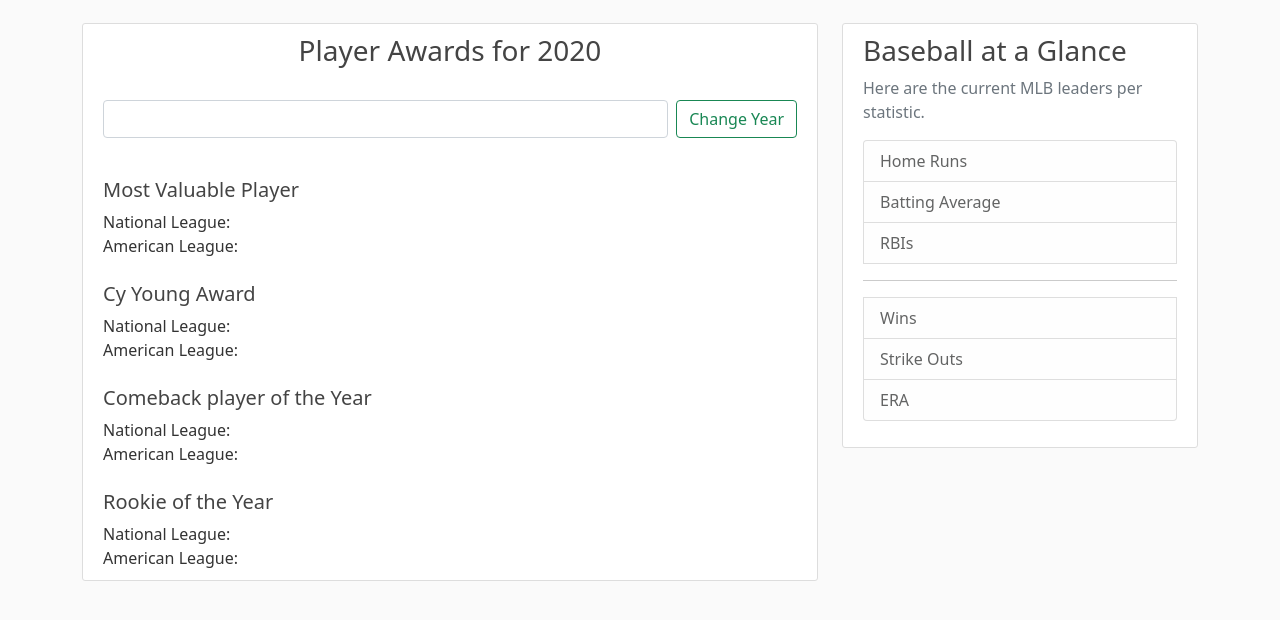
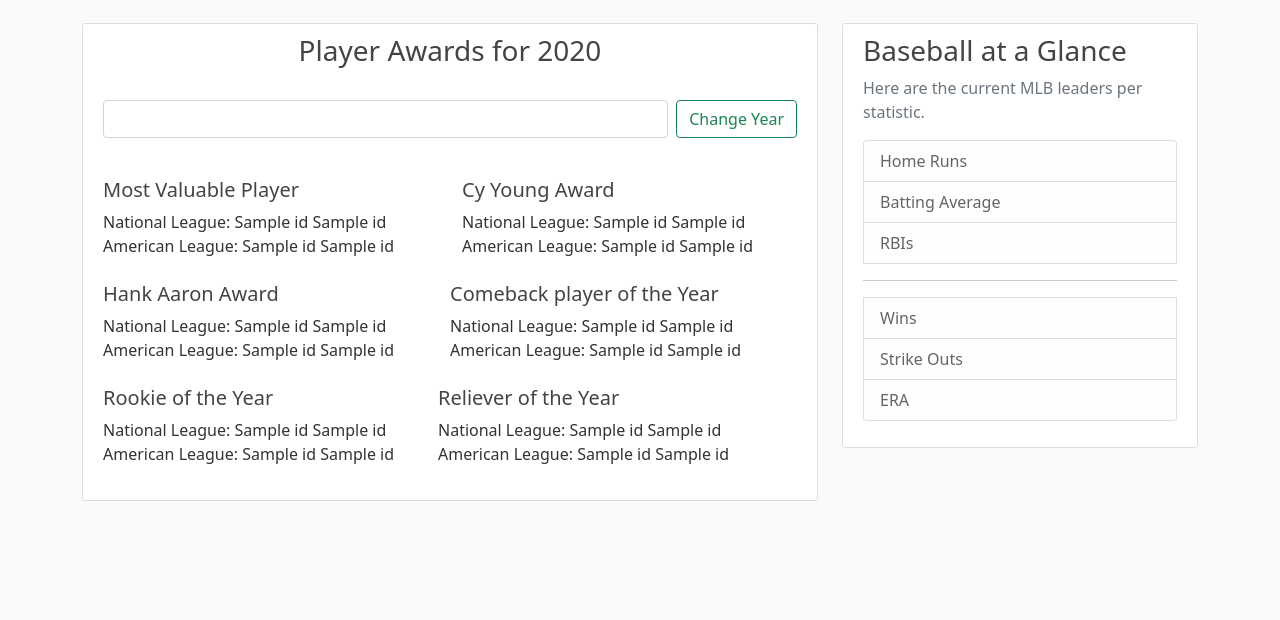
Before and after one commit to SheldonSmith2/CSI_3335_Group_Project, a Flask app: template app/templates/playerawards.html in a window 1280 px wide. Shown: the part 57-677 px from the top of the page. Run offline with Flask 2, Linux system fonts and the light colour scheme; tables that the repository leaves empty hold one stand-in row (values such as "Sample post"); the template is opened without the code that fills it: values that come from a table or form of the project are taken from there, most other values are stand-ins (such as "Sample title", 1, 10 or a date in 2020); parts of the project's set-up code (start-up, migrations or seed data) failed here and were passed over.

Commit message:
Modified fav team list and added player awards

```diff
--- a/app/forms.py
+++ b/app/forms.py
@@ -4,7 +4,12 @@ from flask_login import current_user
 from wtforms import StringField, PasswordField, BooleanField, SubmitField, SelectField
 from wtforms.validators import DataRequired, Email, EqualTo, ValidationError
 from app.userModel import User
+from app.baseballModels.modelConnection import getCurrentTeams
 
+teams = getCurrentTeams()
+teamsForm = []
+for team in teams:
+    teamsForm.append(team[0])
 
 # The class to handle the login information
 class LoginForm(FlaskForm):
@@ -20,7 +25,7 @@ class RegisterForm(FlaskForm):
     email = StringField('Email', validators=[DataRequired(), Email()])
     password = PasswordField('Password', validators=[DataRequired()])
     passwordRepeat = PasswordField('Repeat Password', validators=[DataRequired(), EqualTo('password')])
-    fav_team = SelectField('Favorite Team', choices=['Houston Astros', 'Oakland Athletics', 'Boston Red Sox', 'New York Yankees', 'Texas Rangers', 'San Diego Padres'], validators=[DataRequired()])
+    fav_team = SelectField('Favorite Team', choices=teamsForm, validators=[DataRequired()])
     submit = SubmitField('Create Account')
 
     # Validate that the username is not already taken by another user
@@ -57,7 +62,7 @@ class RegisterForm(FlaskForm):
 class UpdateAccountForm(FlaskForm):
     username = StringField('Username', validators=[DataRequired()])
     email = StringField('Email', validators=[DataRequired(), Email()])
-    fav_team = SelectField('Favorite Team', choices=['Houston Astros', 'Oakland Athletics', 'Boston Red Sox', 'New York Yankees', 'Texas Rangers', 'San Diego Padres'], validators=[DataRequired()])
+    fav_team = SelectField('Favorite Team', choices=teamsForm, validators=[DataRequired()])
     submit = SubmitField('Update')
 
     # Validate that the username is not already taken by another user
--- a/app/templates/account.html
+++ b/app/templates/account.html
@@ -19,7 +19,7 @@
                 <legend class="border-bottom mb-4">Account Info</legend>
                     <div class="form-group">
                         {{ form.username.label(class="form-control-label") }}
-                        {{ form.username(class="form-control form-control-lg") }}
+                        {{ form.username(class="form-control") }}
                         {% for error in form.username.errors %}
                         <span style="color: red;">[{{ error }}]</span>
                         {% endfor %}
@@ -27,7 +27,7 @@
                     </div>
                     <div class="form-group">
                         {{ form.email.label(class="form-control-label") }}
-                        {{ form.email(class="form-control form-control-lg") }}
+                        {{ form.email(class="form-control") }}
                         {% for error in form.email.errors %}
                         <span style="color: red;">[{{ error }}]</span>
                         {% endfor %}
@@ -35,7 +35,7 @@
                     </div>
                     <div class="form-group">
                         {{ form.fav_team.label(class="form-control-label") }}<br>
-                        {{ form.fav_team(size=4) }}<br>
+                        {{ form.fav_team(class="form-select") }}<br>
                         {% for error in form.fav_team.errors %}
                         <span style="color: red;">[{{ error }}]</span>
                         {% endfor %}
--- a/app/templates/login.html
+++ b/app/templates/login.html
@@ -8,7 +8,7 @@
             <legend class="border-bottom mb-4">Log In</legend>
                 <div class="form-group">
                     {{ form.email.label(class="form-control-label") }}
-                    {{ form.email(class="form-control form-control-lg") }}
+                    {{ form.email(class="form-control") }}
                     {% for error in form.email.errors %}
                     <span style="color: red;">[{{ error }}]</span>
                     {% endfor %}
@@ -16,7 +16,7 @@
                 </div>
                 <div class="form-group">
                     {{ form.password.label(class="form-control-label") }}
-                    {{ form.password(class="form-control form-control-lg") }}
+                    {{ form.password(class="form-control") }}
                     {% for error in form.password.errors %}
                     <span style="color: red;">[{{ error }}]</span>
                     {% endfor %}
--- a/app/templates/managers.html
+++ b/app/templates/managers.html
@@ -51,7 +51,7 @@
             <div class="col-sm-6">
                 <div class="card">
                   <div class="card-body">
-                    <h5 class="card-title">TLA Manager of the Year</h5>
+                    <h5 class="card-title">TSN Manager of the Year</h5>
                     <p class="card-text">
                         {% for manager in tsnAwards %}
                               {{ manager[2].nameFirst }} {{ manager[2].nameLast }} ({{ manager[0].yearID }}) <br>
--- a/app/templates/playerawards.html
+++ b/app/templates/playerawards.html
@@ -9,17 +9,41 @@
             {{ form.changeYear(class="form-control me-2") }}
             {{ form.submit(class="btn btn-outline-success") }}
         </form><br>
+        <div class="row">
+            <div class="col-sm-6">
         <h5>Most Valuable Player</h5>
-            <div>National League:</div>
-            <div>American League:</div><br>
+            <div>National League: {{ mvp[1][0].nameFirst }} {{ mvp[1][0].nameLast }}</div>
+            <div>American League: {{ mvp[0][0].nameFirst }} {{ mvp[0][0].nameLast }}</div><br>
+            </div>
+            <div class="col-sm-6">
         <h5>Cy Young Award</h5>
-            <div>National League:</div>
-            <div>American League:</div><br>
+            <div>National League: {{ cyyoung[1][0].nameFirst }} {{ cyyoung[1][0].nameLast }}</div>
+            <div>American League: {{ cyyoung[0][0].nameFirst }} {{ cyyoung[0][0].nameLast }}</div><br>
+            </div>
+            <div class="row">
+                <div class="col-sm-6">
+        <h5>Hank Aaron Award</h5>
+            <div>National League: {{ hankaaron[1][0].nameFirst }} {{ hankaaron[1][0].nameLast }}</div>
+            <div>American League: {{ hankaaron[0][0].nameFirst }} {{ hankaaron[0][0].nameLast }}</div><br>
+                </div>
+                <div class="col-sm-6">
         <h5>Comeback player of the Year</h5>
-            <div>National League:</div>
-            <div>American League:</div><br>
+            <div>National League: {{ comeback[1][0].nameFirst }} {{ comeback[1][0].nameLast }}</div>
+            <div>American League: {{ comeback[0][0].nameFirst }} {{ comeback[0][0].nameLast }}</div><br>
+                </div>
+                 <div class="row">
+                <div class="col-sm-6">
         <h5>Rookie of the Year</h5>
-            <div>National League:</div>
-            <div>American League:</div>
+            <div>National League: {{ rookie[1][0].nameFirst }} {{ rookie[1][0].nameLast }}</div>
+            <div>American League: {{ rookie[0][0].nameFirst }} {{ rookie[0][0].nameLast }}</div>
+                </div>
+                <div class="col-sm-6">
+        <h5>Reliever of the Year</h5>
+            <div>National League: {{ reliever[1][0].nameFirst }} {{ reliever[1][0].nameLast }}</div>
+            <div>American League: {{ reliever[0][0].nameFirst }} {{ reliever[0][0].nameLast }}</div>
+                </div>
+                 </div>
+                </div>
+        </div><br>
     </div>
 {% endblock %}
```
Also changed, not shown: app/baseballModels/modelConnection.py (+37 -15 lines), app/routes.py (+15 -7 lines), app/templates/register.html (+5 -5 lines), app/site.db.
